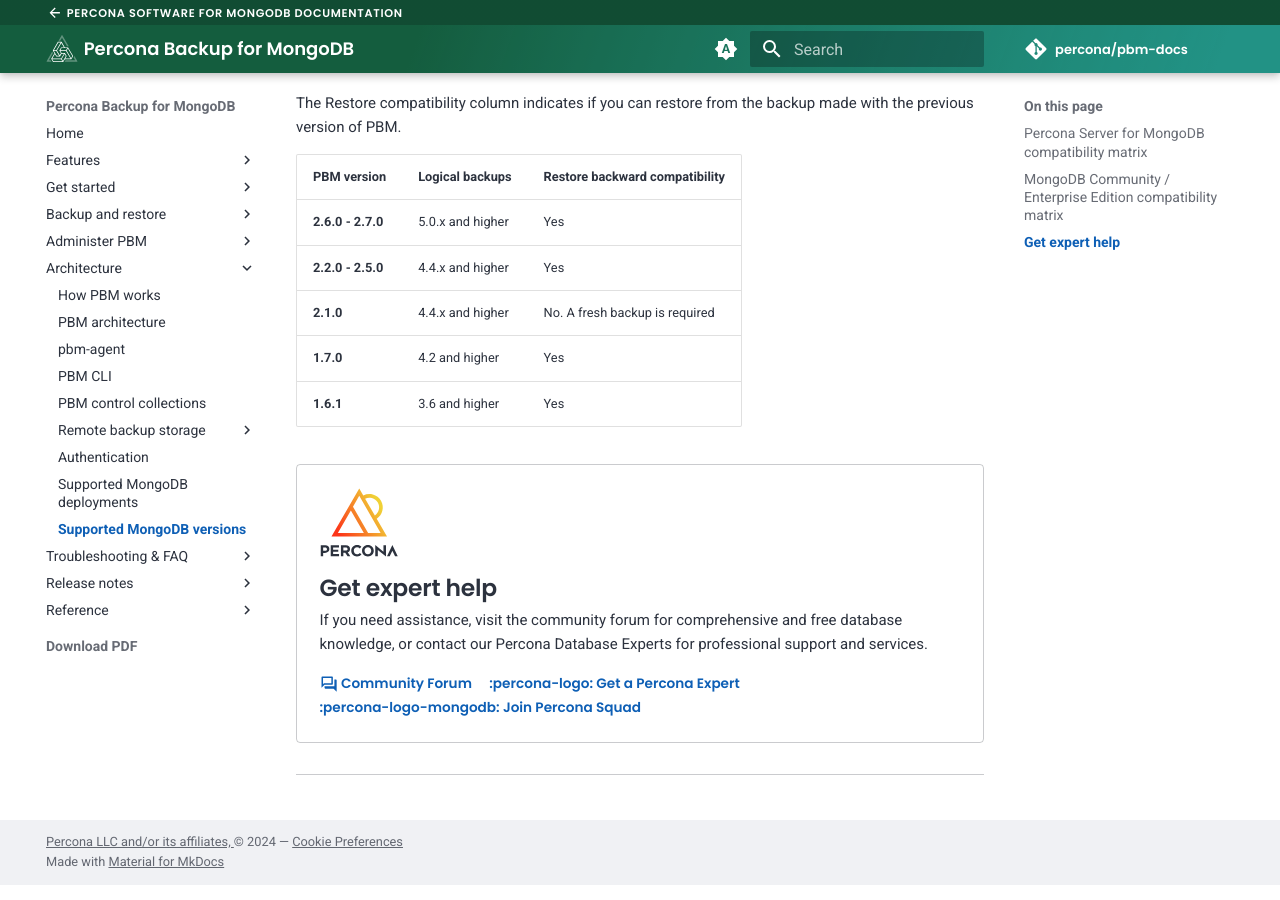
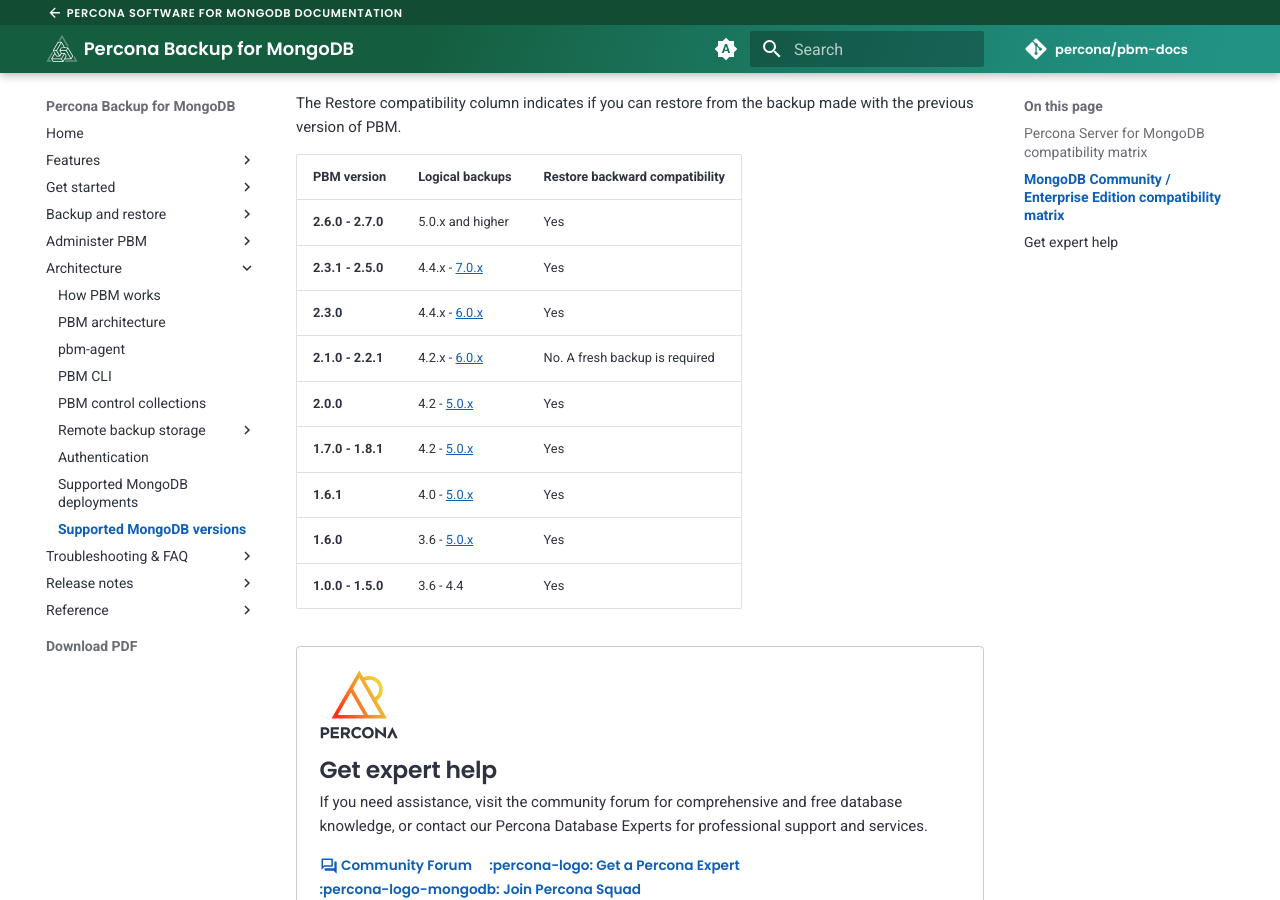
Before and after one commit to percona/pbm-docs, an MkDocs documentation site: the page built from docs/details/versions.md, in a window 1280 px wide and 900 px high, scrolled down 1488 px. Built offline with MkDocs 1.6.1 and Material for MkDocs 9.7.7, drawn with Linux system fonts in a browser that asks for light colours; nearby versions of some CDN libraries; comment, search, counter and statistics services are not loaded.

Commit message:
Update versions.md

```diff
--- a/docs/details/versions.md
+++ b/docs/details/versions.md
@@ -23,7 +23,7 @@
 | ----------- |---------|----------|---------------------|---------------------|
 | **2.6.0 - 2.7.0** | [5.0.x] - [7.0.x] | [5.0.x] - [7.0.x] | [5.0.14-12]+, [6.0.3-2]+, [7.0.x] | Yes |
 | **2.3.1 - 2.5.0** | 4.4.x - [7.0.x] | 4.4.6-8+ - [7.0.x] | 4.4.18-18+, [5.0.14-12], [6.0.3-2]+, [7.0.x] | Yes |
-| **2.3.0** | 4.4.x - [6.0.x], | 4.4.6-8+, 5.0.x, 6.0.x | 4.4.18-18+, [5.0.14-12]+, [6.0.3-2]+ | Yes |
+| **2.3.0** | 4.4.x - [6.0.x] | 4.4.6-8+, 5.0.x, 6.0.x | 4.4.18-18+, [5.0.14-12]+, [6.0.3-2]+ | Yes |
 | **2.1.0 - 2.2.1** | 4.2.x - [6.0.x] | 4.4.6-8+, [5.0.x], [6.0.x] | 4.2.24-24+, 4.4.18-18+, [5.0.14-12]+, [6.0.3-2]+ | No. A fresh backup is required|
 | **2.0.0** | 4.2 - [5.0.x] | 4.2.15-16+, 4.4.16-16+, [5.0.x] | N/A | Yes|
 | **1.7.0 - 1.8.1** | 4.2 - [5.0.x] | tech preview: 4.2.15-16, 4.4.6-8, [5.0.x] | N/A | Yes|
@@ -41,10 +41,14 @@
 | PBM version | Logical backups | Restore backward compatibility|
 | ----------- |-----------------| ----------------------------- |
 | **2.6.0 - 2.7.0** | 5.0.x and higher | Yes |
-| **2.2.0 - 2.5.0** | 4.4.x and higher | Yes |
-| **2.1.0** | 4.4.x and higher| No. A fresh backup is required|
-| **1.7.0** | 4.2 and higher| Yes
-| **1.6.1** | 3.6 and higher|Yes
+| **2.3.1 - 2.5.0** | 4.4.x - [7.0.x] | Yes |
+| **2.3.0** | 4.4.x - [6.0.x] | Yes |
+| **2.1.0 - 2.2.1** | 4.2.x - [6.0.x] | No. A fresh backup is required|
+| **2.0.0** | 4.2 - [5.0.x]| Yes|
+| **1.7.0 - 1.8.1** | 4.2 - [5.0.x] | Yes |
+| **1.6.1** | 4.0 - [5.0.x] | Yes|
+| **1.6.0** | 3.6 - [5.0.x] | Yes|
+| **1.0.0 - 1.5.0** | 3.6 - 4.4|Yes|
 
 
 
```
